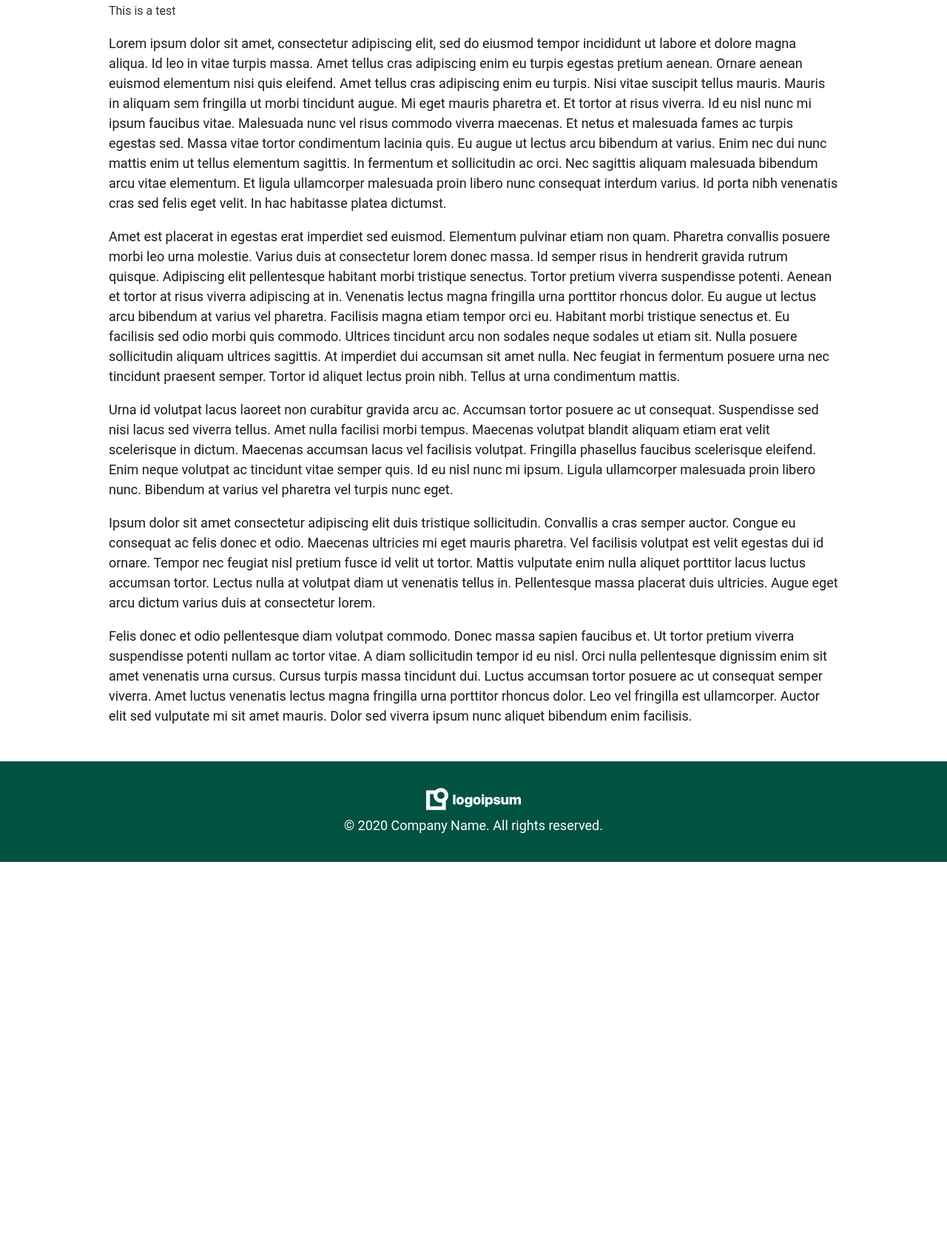
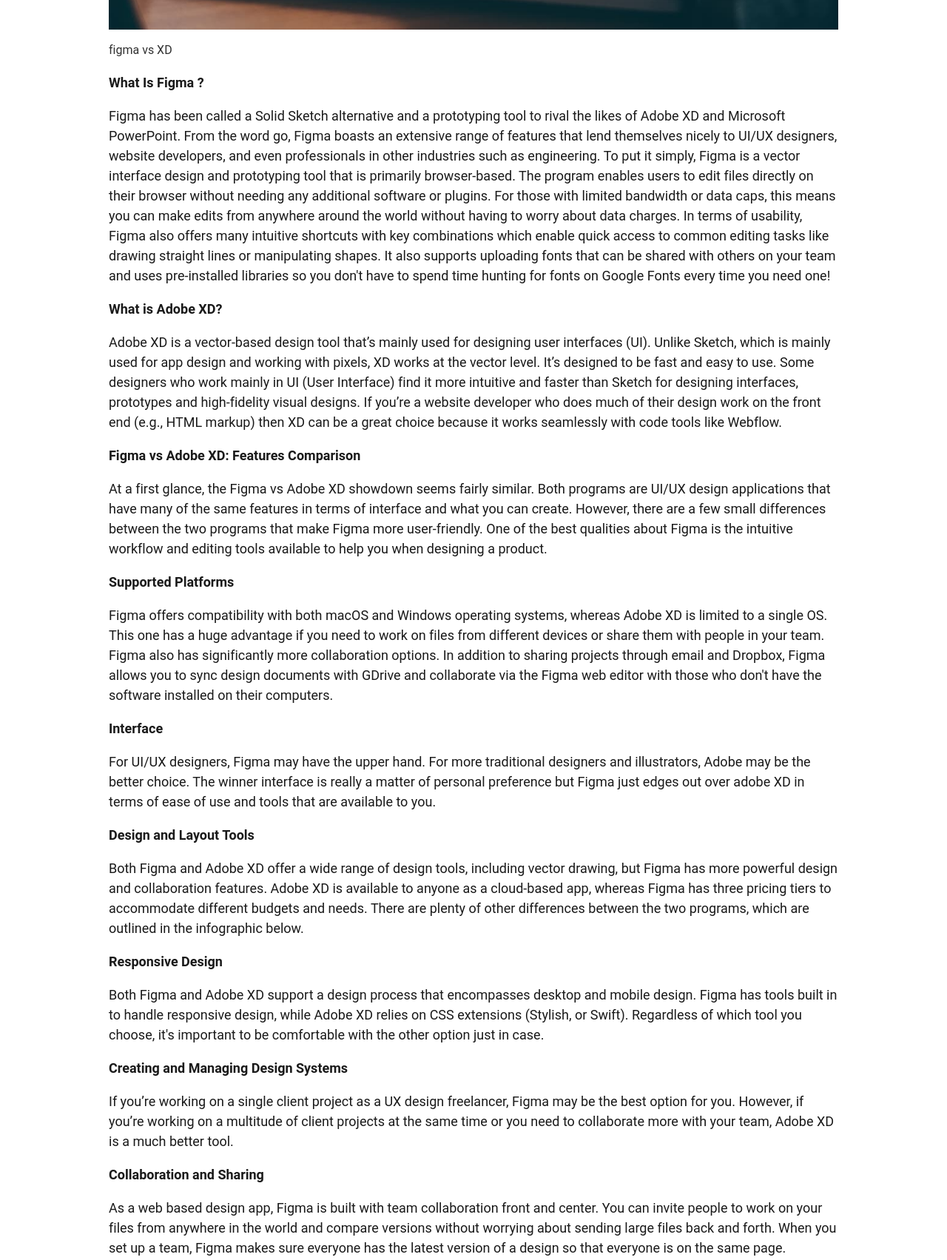
Before and after one commit to xemnias-tech/Blog-Website2, an Eleventy site: page src/blog/2021-06-15-my-fifth-article.md in a window 1280 px wide. Shown: the part 932-2635 px from the top of the page at 74% size. Before the commit the page ends 2097 px from the top, so only its background shows below. Built offline with nearby package versions, Linux system fonts and the light colour scheme; Eleventy itself is replaced by a stand-in of ours; files that its build step writes are made by us from their sources.

Commit message:
Update Blog “2021-06-15-my-fifth-article”

```diff
--- a/src/blog/2021-06-15-my-fifth-article.md
+++ b/src/blog/2021-06-15-my-fifth-article.md
@@ -1,19 +1,56 @@
 ---
-title: My Fifth Article
-author: Kevin Powell
-date: 2021-06-15
+title: "Figma vs Adobe XD: Comparison for UX/UI Designers"
+description: Figma and Adobe XD are two online design tools that are quickly
+  rising in popularity with UX/UI designers around the world, but which one is
+  best? Which tool do you choose? To help you make your decision, we’ve created
+  this brief Figma vs Adobe XD comparison to highlight the pros and cons of each
+  platform, so you can make an informed decision on which one to use.
+author: teevo.io
+date: 2022-09-20T16:00:00.000Z
 tags: featured
 image: /assets/blog/article-5.jpg
-imageAlt: This is a test
-description: Lorem ipsum dolor sit amet consectetur adipisicing elit. Perferendis accusantium sit illo neque rem omnis quaerat, nam similique vitae delectus ad magni vel quo maxime, magnam placeat. Reprehenderit, distinctio aliquam?
+imageAlt: figma vs XD
 ---
+<!--StartFragment-->
 
-Lorem ipsum dolor sit amet, consectetur adipiscing elit, sed do eiusmod tempor incididunt ut labore et dolore magna aliqua. Id leo in vitae turpis massa. Amet tellus cras adipiscing enim eu turpis egestas pretium aenean. Ornare aenean euismod elementum nisi quis eleifend. Amet tellus cras adipiscing enim eu turpis. Nisi vitae suscipit tellus mauris. Mauris in aliquam sem fringilla ut morbi tincidunt augue. Mi eget mauris pharetra et. Et tortor at risus viverra. Id eu nisl nunc mi ipsum faucibus vitae. Malesuada nunc vel risus commodo viverra maecenas. Et netus et malesuada fames ac turpis egestas sed. Massa vitae tortor condimentum lacinia quis. Eu augue ut lectus arcu bibendum at varius. Enim nec dui nunc mattis enim ut tellus elementum sagittis. In fermentum et sollicitudin ac orci. Nec sagittis aliquam malesuada bibendum arcu vitae elementum. Et ligula ullamcorper malesuada proin libero nunc consequat interdum varius. Id porta nibh venenatis cras sed felis eget velit. In hac habitasse platea dictumst.
+**What Is Figma ?**
 
-Amet est placerat in egestas erat imperdiet sed euismod. Elementum pulvinar etiam non quam. Pharetra convallis posuere morbi leo urna molestie. Varius duis at consectetur lorem donec massa. Id semper risus in hendrerit gravida rutrum quisque. Adipiscing elit pellentesque habitant morbi tristique senectus. Tortor pretium viverra suspendisse potenti. Aenean et tortor at risus viverra adipiscing at in. Venenatis lectus magna fringilla urna porttitor rhoncus dolor. Eu augue ut lectus arcu bibendum at varius vel pharetra. Facilisis magna etiam tempor orci eu. Habitant morbi tristique senectus et. Eu facilisis sed odio morbi quis commodo. Ultrices tincidunt arcu non sodales neque sodales ut etiam sit. Nulla posuere sollicitudin aliquam ultrices sagittis. At imperdiet dui accumsan sit amet nulla. Nec feugiat in fermentum posuere urna nec tincidunt praesent semper. Tortor id aliquet lectus proin nibh. Tellus at urna condimentum mattis.
+Figma has been called a Solid Sketch alternative and a prototyping tool to rival the likes of Adobe XD and Microsoft PowerPoint. From the word go, Figma boasts an extensive range of features that lend themselves nicely to UI/UX designers, website developers, and even professionals in other industries such as engineering. To put it simply, Figma is a vector interface design and prototyping tool that is primarily browser-based. The program enables users to edit files directly on their browser without needing any additional software or plugins. For those with limited bandwidth or data caps, this means you can make edits from anywhere around the world without having to worry about data charges. In terms of usability, Figma also offers many intuitive shortcuts with key combinations which enable quick access to common editing tasks like drawing straight lines or manipulating shapes. It also supports uploading fonts that can be shared with others on your team and uses pre-installed libraries so you don't have to spend time hunting for fonts on Google Fonts every time you need one!
 
-Urna id volutpat lacus laoreet non curabitur gravida arcu ac. Accumsan tortor posuere ac ut consequat. Suspendisse sed nisi lacus sed viverra tellus. Amet nulla facilisi morbi tempus. Maecenas volutpat blandit aliquam etiam erat velit scelerisque in dictum. Maecenas accumsan lacus vel facilisis volutpat. Fringilla phasellus faucibus scelerisque eleifend. Enim neque volutpat ac tincidunt vitae semper quis. Id eu nisl nunc mi ipsum. Ligula ullamcorper malesuada proin libero nunc. Bibendum at varius vel pharetra vel turpis nunc eget.
+**What is Adobe XD?**
 
-Ipsum dolor sit amet consectetur adipiscing elit duis tristique sollicitudin. Convallis a cras semper auctor. Congue eu consequat ac felis donec et odio. Maecenas ultricies mi eget mauris pharetra. Vel facilisis volutpat est velit egestas dui id ornare. Tempor nec feugiat nisl pretium fusce id velit ut tortor. Mattis vulputate enim nulla aliquet porttitor lacus luctus accumsan tortor. Lectus nulla at volutpat diam ut venenatis tellus in. Pellentesque massa placerat duis ultricies. Augue eget arcu dictum varius duis at consectetur lorem.
+Adobe XD is a vector-based design tool that’s mainly used for designing user interfaces (UI). Unlike Sketch, which is mainly used for app design and working with pixels, XD works at the vector level. It’s designed to be fast and easy to use. Some designers who work mainly in UI (User Interface) find it more intuitive and faster than Sketch for designing interfaces, prototypes and high-fidelity visual designs. If you’re a website developer who does much of their design work on the front end (e.g., HTML markup) then XD can be a great choice because it works seamlessly with code tools like Webflow.
 
-Felis donec et odio pellentesque diam volutpat commodo. Donec massa sapien faucibus et. Ut tortor pretium viverra suspendisse potenti nullam ac tortor vitae. A diam sollicitudin tempor id eu nisl. Orci nulla pellentesque dignissim enim sit amet venenatis urna cursus. Cursus turpis massa tincidunt dui. Luctus accumsan tortor posuere ac ut consequat semper viverra. Amet luctus venenatis lectus magna fringilla urna porttitor rhoncus dolor. Leo vel fringilla est ullamcorper. Auctor elit sed vulputate mi sit amet mauris. Dolor sed viverra ipsum nunc aliquet bibendum enim facilisis.
+**Figma vs Adobe XD: Features Comparison**
+
+At a first glance, the Figma vs Adobe XD showdown seems fairly similar. Both programs are UI/UX design applications that have many of the same features in terms of interface and what you can create. However, there are a few small differences between the two programs that make Figma more user-friendly. One of the best qualities about Figma is the intuitive workflow and editing tools available to help you when designing a product.
+
+**Supported Platforms**
+
+Figma offers compatibility with both macOS and Windows operating systems, whereas Adobe XD is limited to a single OS. This one has a huge advantage if you need to work on files from different devices or share them with people in your team. Figma also has significantly more collaboration options. In addition to sharing projects through email and Dropbox, Figma allows you to sync design documents with GDrive and collaborate via the Figma web editor with those who don't have the software installed on their computers.
+
+**Interface**
+
+For UI/UX designers, Figma may have the upper hand. For more traditional designers and illustrators, Adobe may be the better choice. The winner interface is really a matter of personal preference but Figma just edges out over adobe XD in terms of ease of use and tools that are available to you.
+
+**Design and Layout Tools**
+
+Both Figma and Adobe XD offer a wide range of design tools, including vector drawing, but Figma has more powerful design and collaboration features. Adobe XD is available to anyone as a cloud-based app, whereas Figma has three pricing tiers to accommodate different budgets and needs. There are plenty of other differences between the two programs, which are outlined in the infographic below.
+
+**Responsive Design**
+
+Both Figma and Adobe XD support a design process that encompasses desktop and mobile design. Figma has tools built in to handle responsive design, while Adobe XD relies on CSS extensions (Stylish, or Swift). Regardless of which tool you choose, it's important to be comfortable with the other option just in case.
+
+**Creating and Managing Design Systems**
+
+If you’re working on a single client project as a UX design freelancer, Figma may be the best option for you. However, if you’re working on a multitude of client projects at the same time or you need to collaborate more with your team, Adobe XD is a much better tool.
+
+
+
+**Collaboration and Sharing**
+
+As a web based design app, Figma is built with team collaboration front and center. You can invite people to work on your files from anywhere in the world and compare versions without worrying about sending large files back and forth. When you set up a team, Figma makes sure everyone has the latest version of a design so that everyone is on the same page.
+
+
+
+<!--EndFragment-->
```
